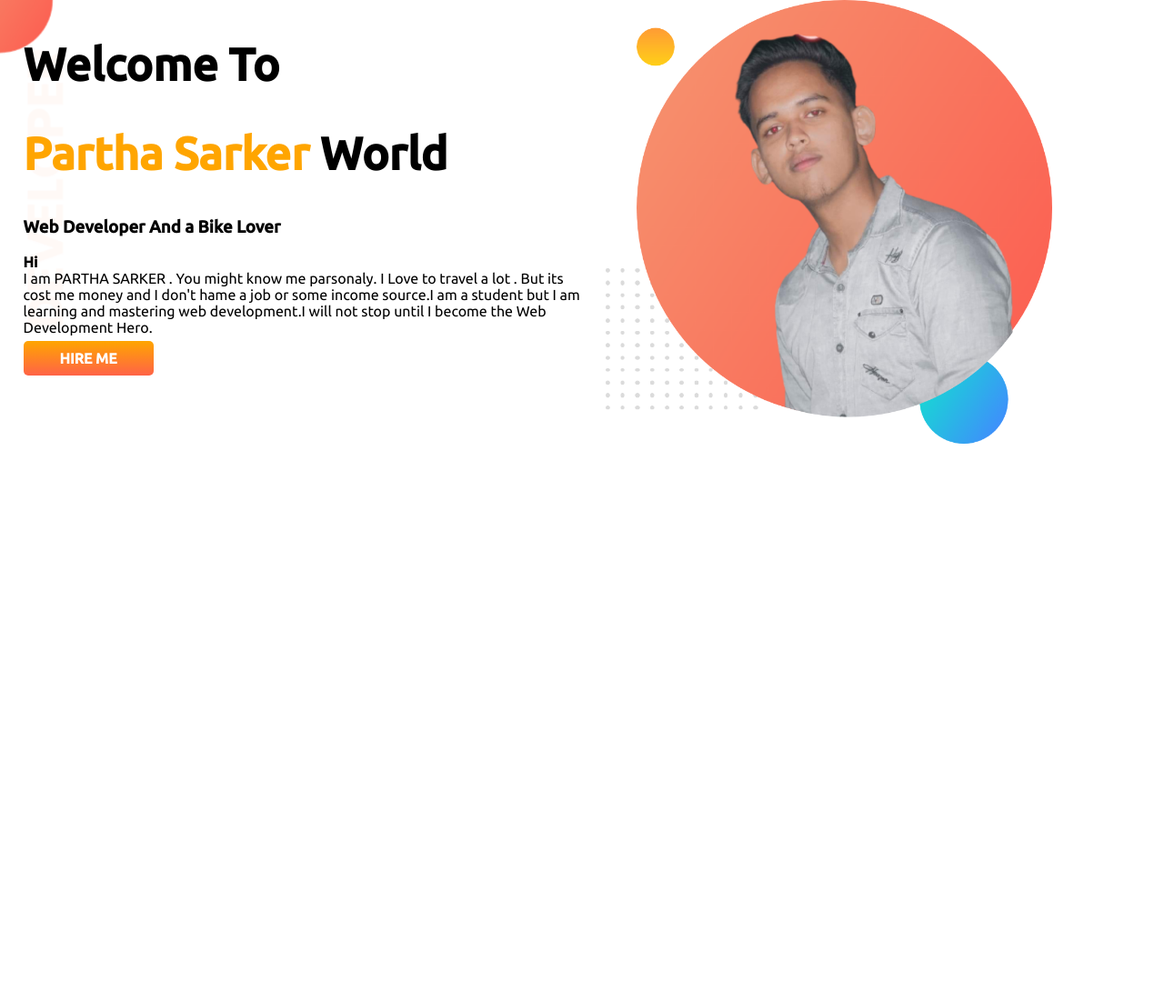
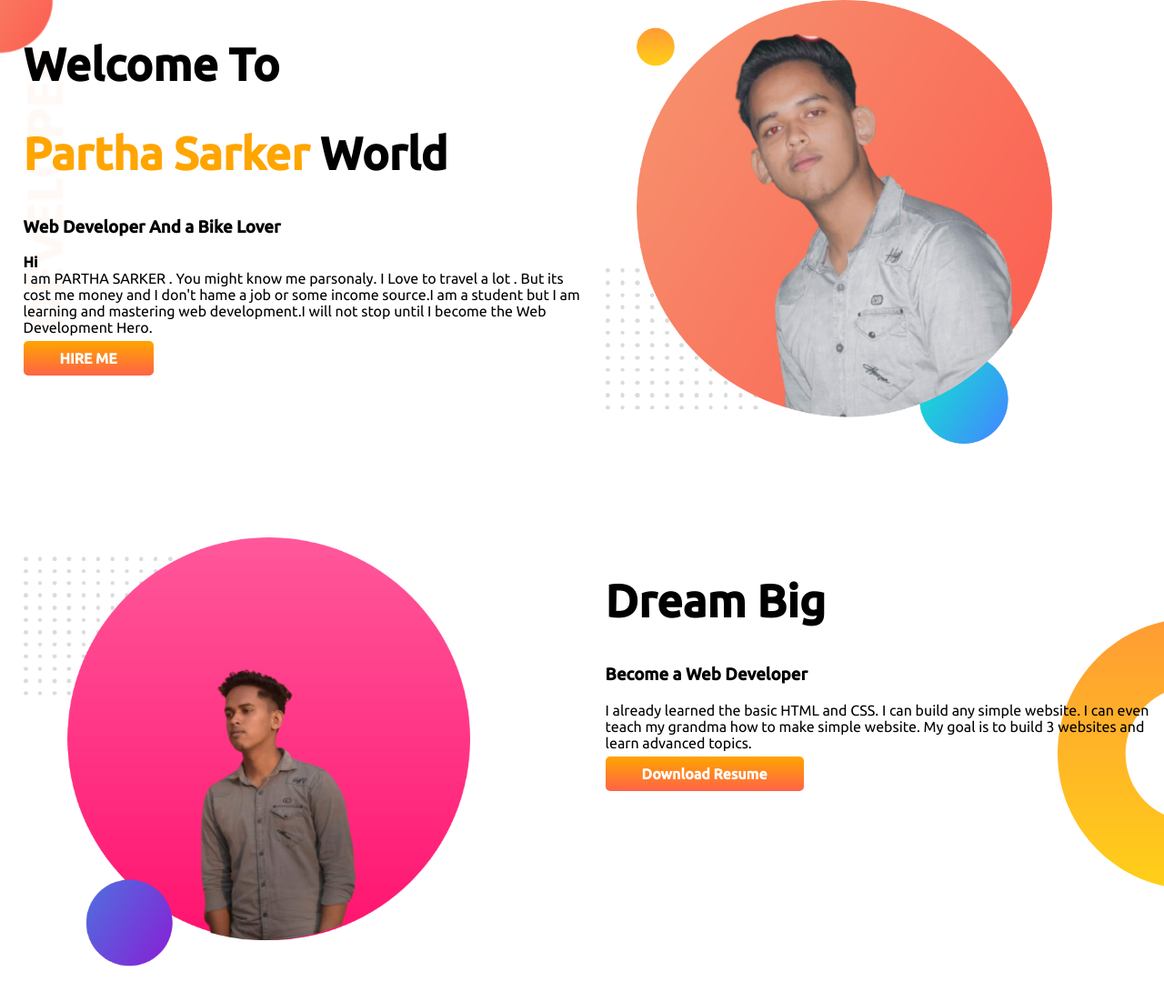
Before and after one commit to king090965/developer-portfolio, a plain HTML site: page index.html in a window 1280 px wide. Shown: the whole page at 91% size. Before the commit the page ends 800 px from the top, so only its background shows below. Drawn offline with Linux system fonts and the light colour scheme.

Commit message:
dream added

```diff
--- a/index.html
+++ b/index.html
@@ -19,8 +19,19 @@
             </div>
     <div  class="half-width"> <img src="images/me3.png" alt="">
     </div>
-<section>
 
+
+</section>
+<section class="dream-big">
+    <div class="half-width">
+        <img src="images/me4.png" alt="">
+    </div>
+    <div class="half-width">
+        <h1>Dream Big</h1>
+        <h3>Become a Web Developer</h3>
+        <p>I already learned the basic HTML and CSS. I can build any simple website. I can even teach my grandma how to make simple website. My goal is to build 3 websites and learn advanced topics.</p>
+        <a  class="link-button" target="_blank" href="https://www.linkedin.com/in/partha-sarker-0228b7229/">Download Resume </a>
+    </div>
 </section>
 </body>
 </html>
--- a/style.css
+++ b/style.css
@@ -13,6 +13,7 @@ h1{
 }
 section{
     display: flex;
+    margin-bottom: 100px;
 }
 .half-width{
     width: 50%;
@@ -35,3 +36,10 @@ section{
     background-repeat: no-repeat;
 
 }
+.dream-big{
+    background-image: url(images/dream-bg.png);
+    background-repeat: no-repeat;
+    background-position: right;
+
+
+}
```
Also changed, not shown: images/me4.png (added), images/my-bg2.png (deleted).
